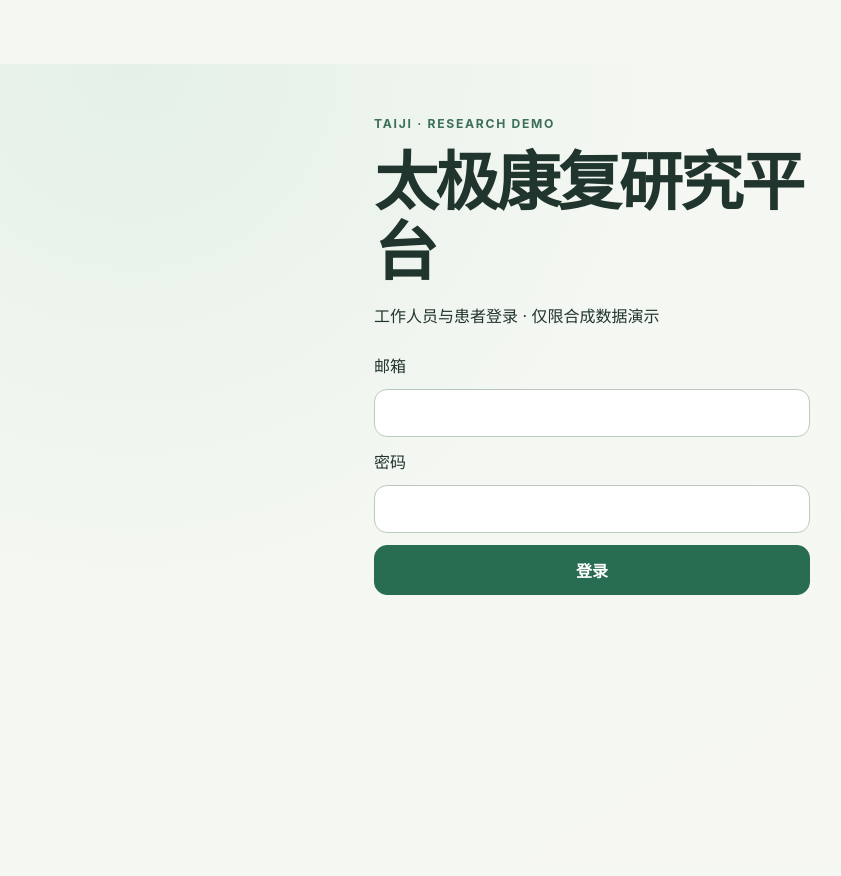
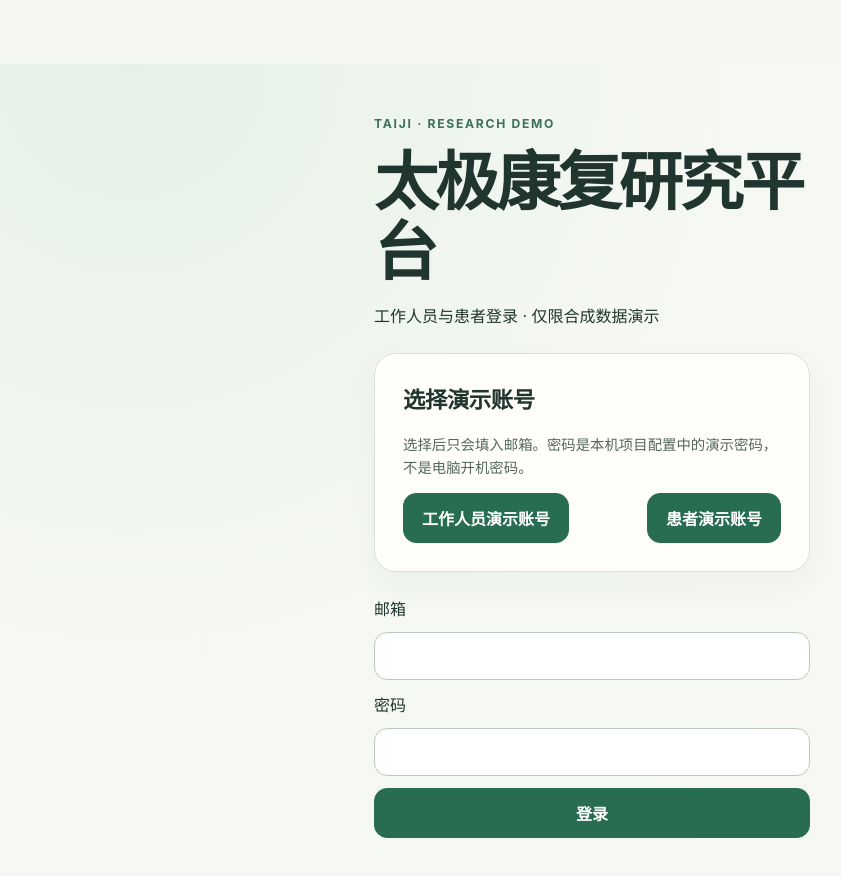
Before and after one commit to PLANCK234/taiji-rehab-ai, a Next.js app in the folder frontend/: page /login in a window 1280 px wide. Shown: the top 876 px of the page, without its empty margins (48-889 px from the left). Built offline with nearby package versions, Linux system fonts and the light colour scheme.

Commit message:
feat: add demo account chooser to login

```diff
--- a/frontend/app/login/page.tsx
+++ b/frontend/app/login/page.tsx
@@ -1,12 +1,21 @@
 "use client";
 
-import { FormEvent, useState } from "react";
+import { FormEvent, useRef, useState } from "react";
 import { useRouter } from "next/navigation";
 
 export default function LoginPage() {
   const router = useRouter();
+  const emailInput = useRef<HTMLInputElement>(null);
+  const passwordInput = useRef<HTMLInputElement>(null);
   const [error, setError] = useState("");
   const [pending, setPending] = useState(false);
+
+  function selectDemoAccount(email: string) {
+    if (emailInput.current) emailInput.current.value = email;
+    if (passwordInput.current) passwordInput.current.value = "";
+    setError("");
+    passwordInput.current?.focus();
+  }
 
   async function submit(event: FormEvent<HTMLFormElement>) {
     event.preventDefault();
@@ -38,11 +47,19 @@ export default function LoginPage() {
       <div className="eyebrow">TAIJI · RESEARCH DEMO</div>
       <h1>太极康复研究平台</h1>
       <p>工作人员与患者登录 · 仅限合成数据演示</p>
+      <section aria-labelledby="demo-account-heading">
+        <h2 id="demo-account-heading">选择演示账号</h2>
+        <p className="note">选择后只会填入邮箱。密码是本机项目配置中的演示密码，不是电脑开机密码。</p>
+        <div className="button-row">
+          <button type="button" onClick={() => selectDemoAccount("demo-clinician-a@example.org")}>工作人员演示账号</button>
+          <button type="button" onClick={() => selectDemoAccount("demo-patient@example.org")}>患者演示账号</button>
+        </div>
+      </section>
       <form onSubmit={submit}>
         <label htmlFor="email">邮箱</label>
-        <input id="email" name="email" type="email" autoComplete="username" required />
+        <input ref={emailInput} id="email" name="email" type="email" autoComplete="username" required />
         <label htmlFor="password">密码</label>
-        <input id="password" name="password" type="password" autoComplete="current-password" required />
+        <input ref={passwordInput} id="password" name="password" type="password" autoComplete="current-password" required />
         <button type="submit" disabled={pending}>{pending ? "登录中…" : "登录"}</button>
         {error ? <p role="alert">{error}</p> : null}
       </form>
```
Also changed, not shown: 2 other files (tests, documents, lock files or other folders).
